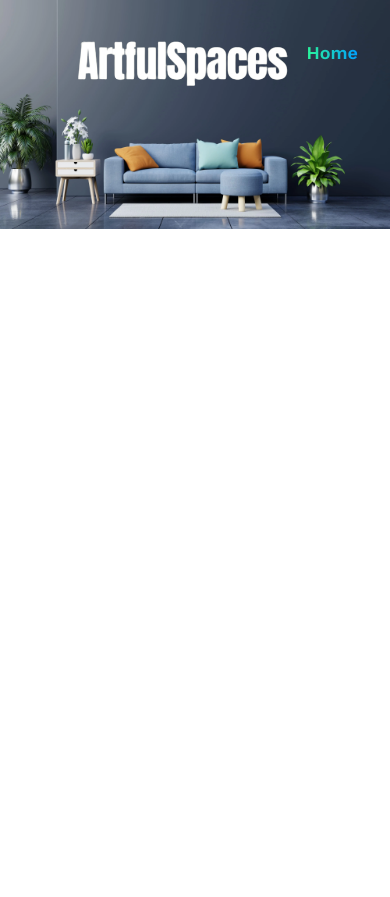
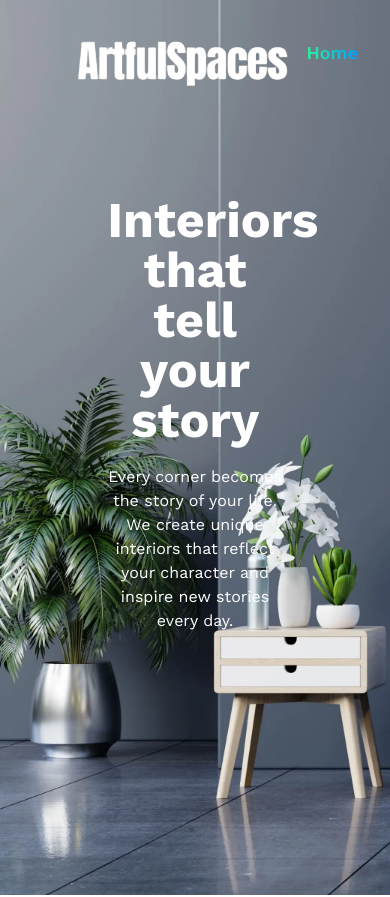
Before and after one commit to VRomanenko04/ArtfulSpaces, a React (Vite) app: page / in a window 390 px wide. Shown: the top 897 px of the page. Built offline with nearby package versions, Linux system fonts and the light colour scheme.

Commit message:
Добавлен компонент header на стр.home без адаптива

```diff
--- /dev/null
+++ b/src/components/blocks/home-header/Header.tsx
@@ -0,0 +1,14 @@
+import classes from './_header.module.scss';
+
+const Header = () => {
+    return (
+        <div className={classes.header}>
+            <div className={classes.head__text}>
+                <h1>Interiors that tell your story</h1>
+                <p>Every corner becomes the story of your life. We create unique interiors that reflect your character and inspire new stories every day.</p>
+            </div>
+        </div>
+    )
+}
+
+export default Header;
--- /dev/null
+++ b/src/components/blocks/home-header/_header.module.scss
@@ -0,0 +1,33 @@
+.header {
+    background-image: url(../../../assets/roomheader.webp);
+    background-size: cover;
+    object-fit: contain;
+    height: 900px;
+    margin-top: -100px;
+    background-repeat: no-repeat;
+    display: flex;
+    flex-direction: column;
+    align-items: center;
+}
+
+.header h1,
+.header p {
+    color: #ffffff
+}
+
+.head__text {
+    text-align: center;
+    max-width: 45%;
+    margin-top: 200px;
+}
+
+.header h1 {
+    font-size: 50px;
+    line-height: 50px;
+}
+
+.header p {
+    margin-top: 20px;
+    font-size: 16px;
+    line-height: 150%;
+}
--- a/src/pages/home/Home.tsx
+++ b/src/pages/home/Home.tsx
@@ -1,10 +1,11 @@
 import classes from './_home.module.scss';
+import Header from '../../components/blocks/home-header/Header';
 
 const Home = () => {
     return (
-        <div className={classes.header}>
-
-        </div>
+        <>
+        <Header/>
+        </>
     )
 }
 
--- a/src/pages/home/_home.module.scss
+++ /dev/null
@@ -1,7 +0,0 @@
-.header {
-    background-image: url(../../assets/roomheader.webp);
-    background-size: contain;
-    height: 1000px;
-    margin-top: -100px;
-    background-repeat: no-repeat;
-}
```
